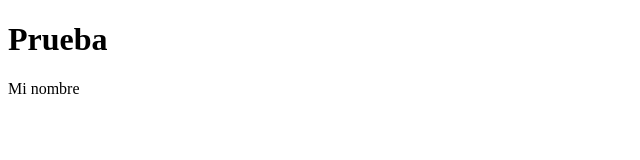
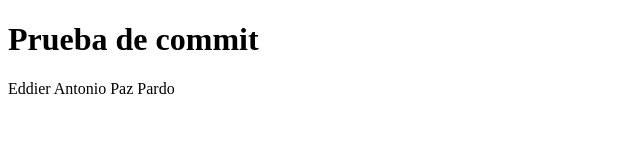
Before and after one commit to EddierPaz/First-commit-, a plain HTML site: page index.html in a window 1280 px wide. Shown: the whole page, without its empty margins (0-640 px from the left). Drawn offline with Linux system fonts and the light colour scheme.

Commit message:
Cambio a nombre real y clase

```diff
--- a/index.html
+++ b/index.html
@@ -3,10 +3,10 @@
 <head>
     <meta charset="UTF-8">
     <meta name="viewport" content="width=device-width, initial-scale=1.0">
-    <title>Document</title>
+    <title>Clase de Git Hub</title>
 </head>
 <body>
-    <h1>Prueba</h1>
-    <p>Mi nombre</p>
+    <h1>Prueba de commit</h1>
+    <p>Eddier Antonio Paz Pardo</p>
 </body>
 </html>
```
